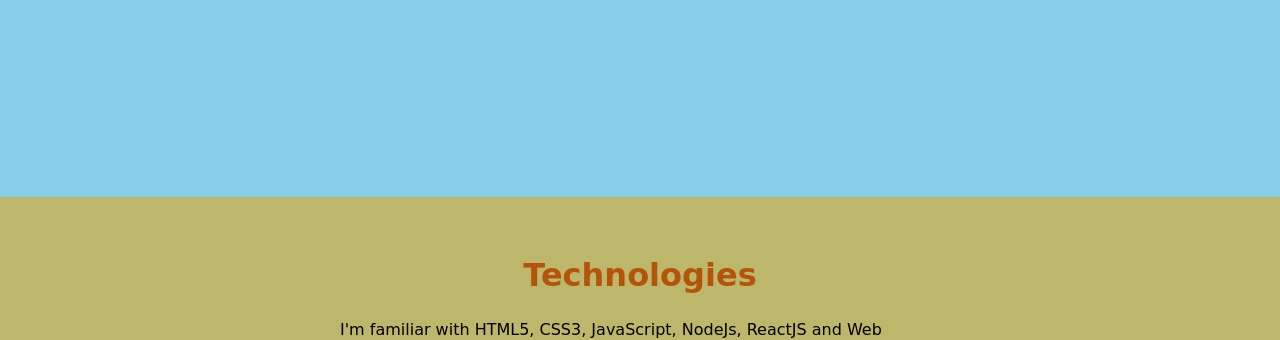
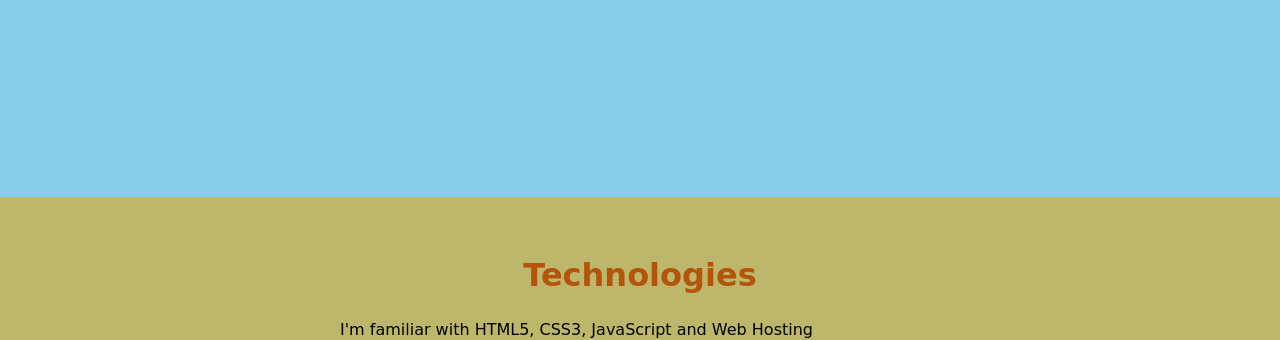
Before and after one commit to nvenkatcs/portfolio2, a plain HTML site: page index.html in a window 1280 px wide. Shown: the part 451-791 px from the top of the page. Drawn offline with Linux system fonts and the light colour scheme.

Commit message:
Update index.html

```diff
--- a/index.html
+++ b/index.html
@@ -44,7 +44,7 @@
     <section class="section ow ">
         <div class="container container-center">
             <h1 class="project-header">Technologies</h1>
-            <p>I'm familiar with HTML5, CSS3, JavaScript, NodeJs, ReactJS and Web Hosting</p>
+            <p>I'm familiar with HTML5, CSS3, JavaScript and Web Hosting</p>
         </div>
     </section>
 
```
